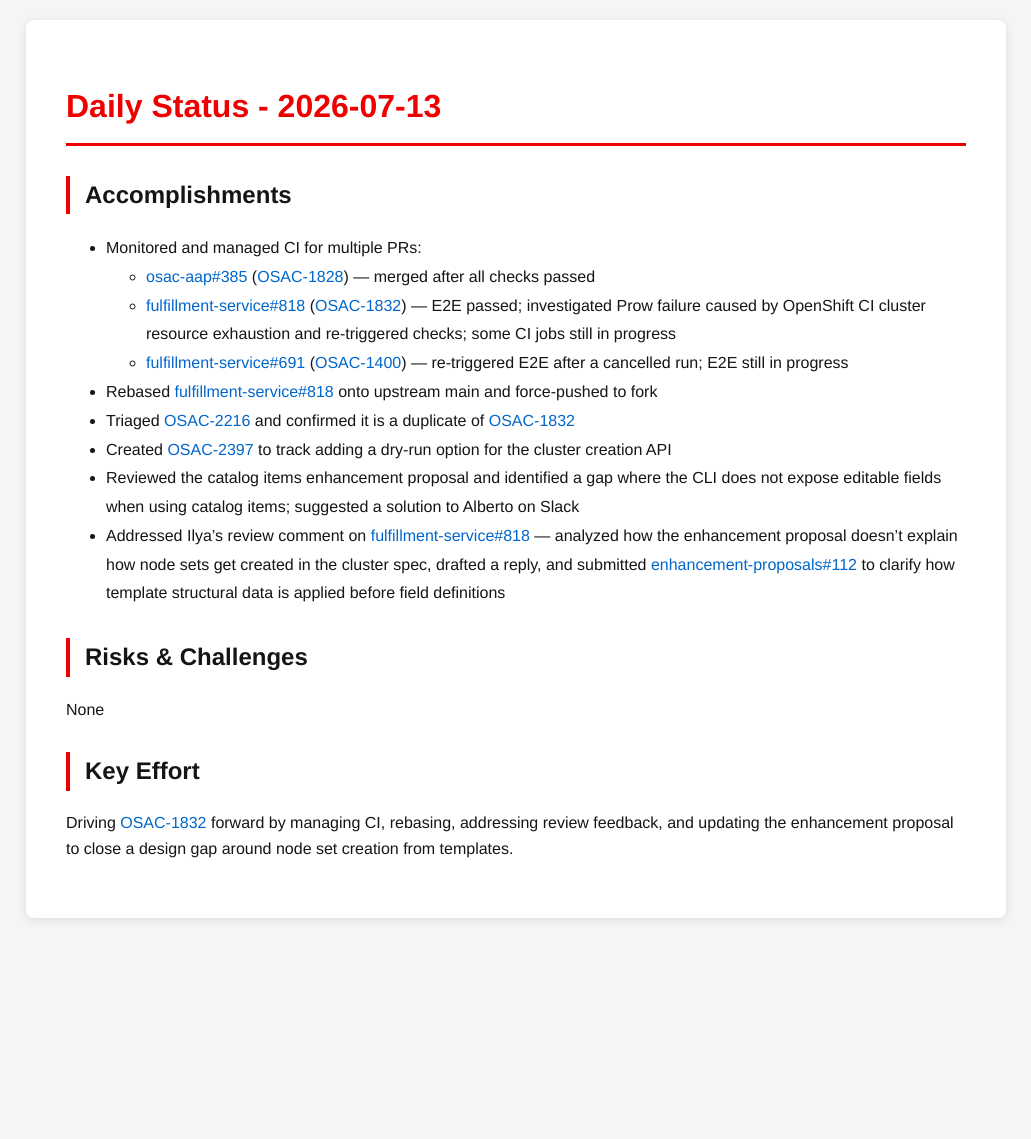
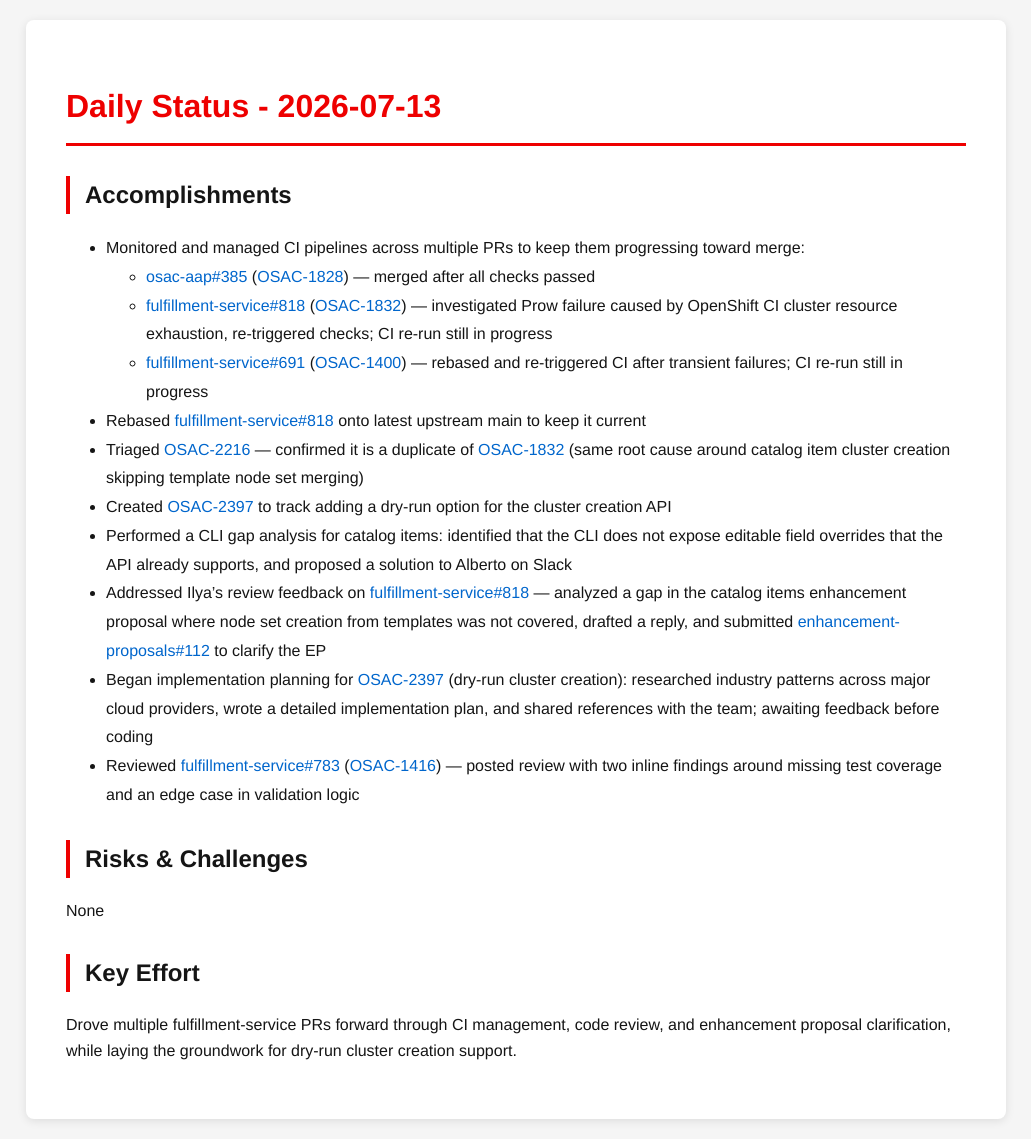
Before and after one commit to tzvatot/daily-status, a Jekyll site: the page built from 2026-07-13.md, in a window 1280 px wide. Shown: the whole page, without its empty margins (124-1155 px from the left). Built offline with Jekyll 4.4.1, drawn with Linux system fonts in a browser that asks for light colours; before the commit the page ends 938 px from its top, so only the background shows below that.

Commit message:
Daily status update - 2026-07-13

```diff
--- a/2026-07-13.md
+++ b/2026-07-13.md
@@ -7,18 +7,20 @@
 # Daily Status - 2026-07-13
 
 ## Accomplishments
-- Monitored and managed CI for multiple PRs:
+- Monitored and managed CI pipelines across multiple PRs to keep them progressing toward merge:
   - [osac-aap#385](https://github.com/osac-project/osac-aap/pull/385) ([OSAC-1828](https://redhat.atlassian.net/browse/OSAC-1828)) — merged after all checks passed
-  - [fulfillment-service#818](https://github.com/osac-project/fulfillment-service/pull/818) ([OSAC-1832](https://redhat.atlassian.net/browse/OSAC-1832)) — E2E passed; investigated Prow failure caused by OpenShift CI cluster resource exhaustion and re-triggered checks; some CI jobs still in progress
-  - [fulfillment-service#691](https://github.com/osac-project/fulfillment-service/pull/691) ([OSAC-1400](https://redhat.atlassian.net/browse/OSAC-1400)) — re-triggered E2E after a cancelled run; E2E still in progress
-- Rebased [fulfillment-service#818](https://github.com/osac-project/fulfillment-service/pull/818) onto upstream main and force-pushed to fork
-- Triaged [OSAC-2216](https://redhat.atlassian.net/browse/OSAC-2216) and confirmed it is a duplicate of [OSAC-1832](https://redhat.atlassian.net/browse/OSAC-1832)
+  - [fulfillment-service#818](https://github.com/osac-project/fulfillment-service/pull/818) ([OSAC-1832](https://redhat.atlassian.net/browse/OSAC-1832)) — investigated Prow failure caused by OpenShift CI cluster resource exhaustion, re-triggered checks; CI re-run still in progress
+  - [fulfillment-service#691](https://github.com/osac-project/fulfillment-service/pull/691) ([OSAC-1400](https://redhat.atlassian.net/browse/OSAC-1400)) — rebased and re-triggered CI after transient failures; CI re-run still in progress
+- Rebased [fulfillment-service#818](https://github.com/osac-project/fulfillment-service/pull/818) onto latest upstream main to keep it current
+- Triaged [OSAC-2216](https://redhat.atlassian.net/browse/OSAC-2216) — confirmed it is a duplicate of [OSAC-1832](https://redhat.atlassian.net/browse/OSAC-1832) (same root cause around catalog item cluster creation skipping template node set merging)
 - Created [OSAC-2397](https://redhat.atlassian.net/browse/OSAC-2397) to track adding a dry-run option for the cluster creation API
-- Reviewed the catalog items enhancement proposal and identified a gap where the CLI does not expose editable fields when using catalog items; suggested a solution to Alberto on Slack
-- Addressed Ilya's review comment on [fulfillment-service#818](https://github.com/osac-project/fulfillment-service/pull/818) — analyzed how the enhancement proposal doesn't explain how node sets get created in the cluster spec, drafted a reply, and submitted [enhancement-proposals#112](https://github.com/osac-project/enhancement-proposals/pull/112) to clarify how template structural data is applied before field definitions
+- Performed a CLI gap analysis for catalog items: identified that the CLI does not expose editable field overrides that the API already supports, and proposed a solution to Alberto on Slack
+- Addressed Ilya's review feedback on [fulfillment-service#818](https://github.com/osac-project/fulfillment-service/pull/818) — analyzed a gap in the catalog items enhancement proposal where node set creation from templates was not covered, drafted a reply, and submitted [enhancement-proposals#112](https://github.com/osac-project/enhancement-proposals/pull/112) to clarify the EP
+- Began implementation planning for [OSAC-2397](https://redhat.atlassian.net/browse/OSAC-2397) (dry-run cluster creation): researched industry patterns across major cloud providers, wrote a detailed implementation plan, and shared references with the team; awaiting feedback before coding
+- Reviewed [fulfillment-service#783](https://github.com/osac-project/fulfillment-service/pull/783) ([OSAC-1416](https://redhat.atlassian.net/browse/OSAC-1416)) — posted review with two inline findings around missing test coverage and an edge case in validation logic
 
 ## Risks & Challenges
 None
 
 ## Key Effort
-Driving [OSAC-1832](https://redhat.atlassian.net/browse/OSAC-1832) forward by managing CI, rebasing, addressing review feedback, and updating the enhancement proposal to close a design gap around node set creation from templates.
+Drove multiple fulfillment-service PRs forward through CI management, code review, and enhancement proposal clarification, while laying the groundwork for dry-run cluster creation support.
```
